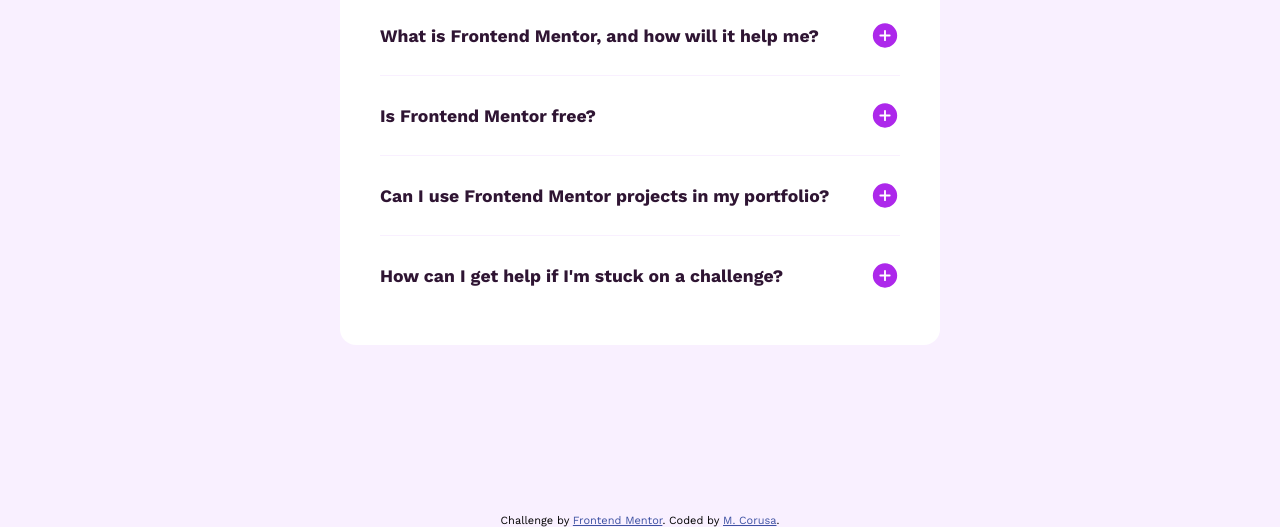
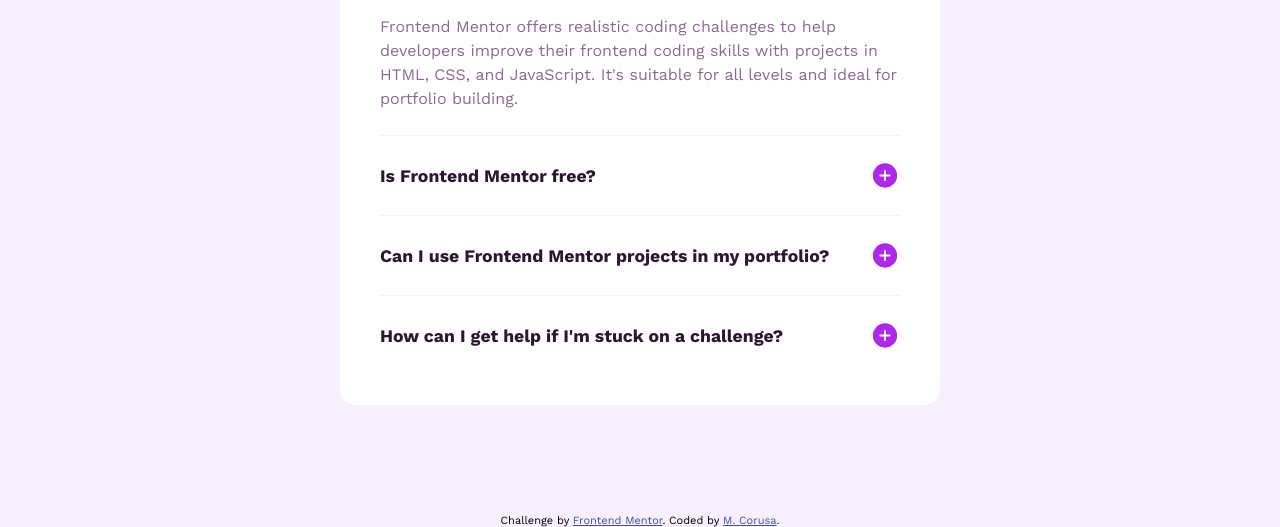
Before and after one commit to mcorusa/faq-accordion-main, a plain HTML site: page index.html in a window 1280 px wide. Shown: the part 286-813 px from the top of the page. Drawn offline with nearby package versions, Linux system fonts and the light colour scheme.

Commit message:
default open panel

```diff
--- a/index.html
+++ b/index.html
@@ -25,7 +25,7 @@
         </button>
 
         <div class="panel bottom">
-          <p class="hidden answer">
+          <p class="answer">
             Frontend Mentor offers realistic coding challenges to help developers improve their
             frontend coding skills with projects in HTML, CSS, and JavaScript. It's suitable for
             all levels and ideal for portfolio building.
```
